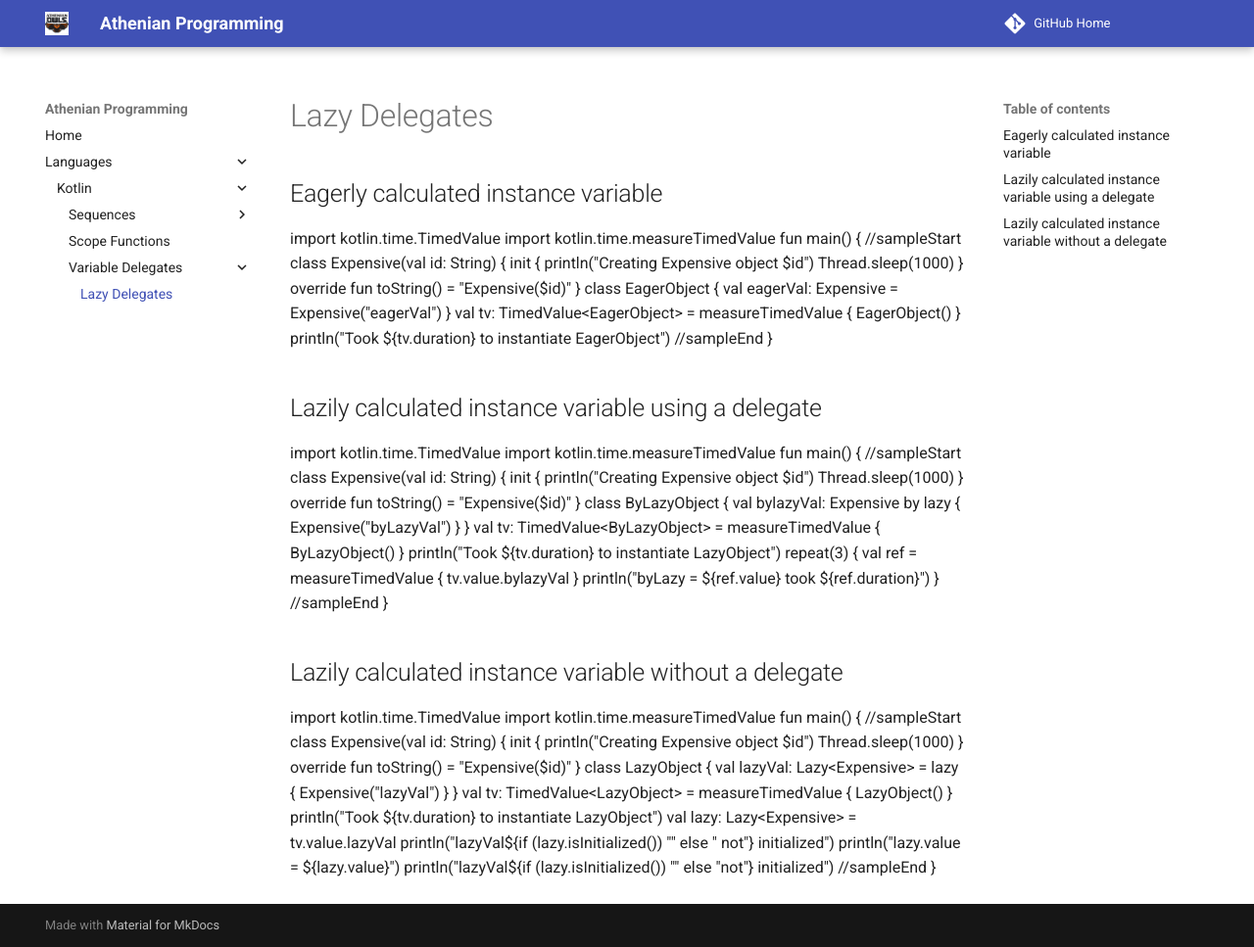
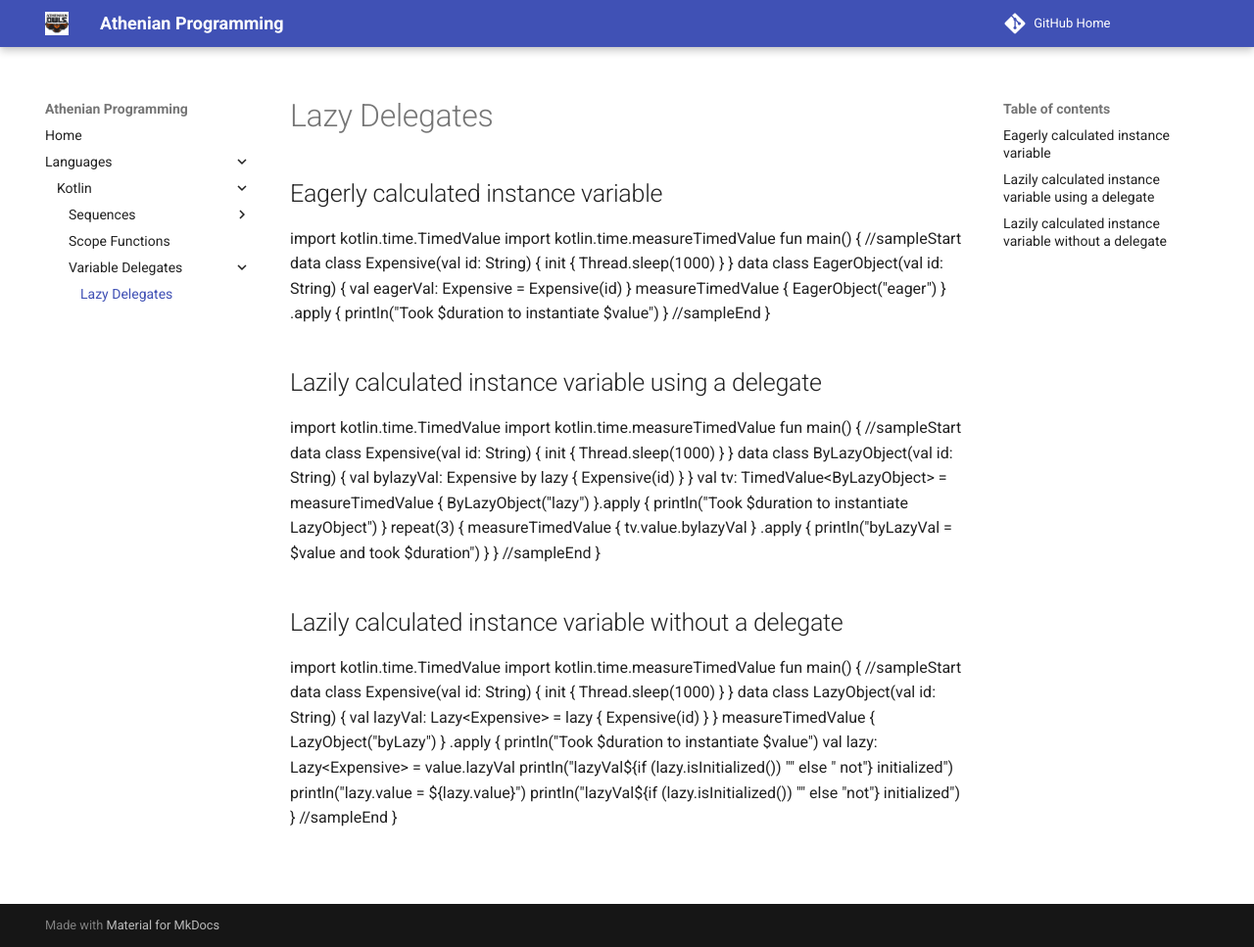
Before and after one commit to athenian-programming/kotlin-highlights, an MkDocs documentation site: the page built from docs/lazy-delegate.md, in a window 1280 px wide and 967 px high. Shown: the whole window at 98% size. Built offline with MkDocs 1.6.1 and Material for MkDocs 9.7.7, drawn with Linux system fonts in a browser that asks for light colours.

Commit message:
Update docs

```diff
--- a/docs/lazy-delegate.md
+++ b/docs/lazy-delegate.md
@@ -9,20 +9,20 @@ import kotlin.time.measureTimedValue
 
 fun main() {
 //sampleStart
-  class Expensive(val id: String) {
+  data class Expensive(val id: String)  {
     init {
-      println("Creating Expensive object $id")
       Thread.sleep(1000)
     }
-    override fun toString() = "Expensive($id)"
   }
 
-  class EagerObject {
-    val eagerVal: Expensive = Expensive("eagerVal")
+  data class EagerObject(val id: String) {
+    val eagerVal: Expensive = Expensive(id)
   }
 
-  val tv: TimedValue&lt;EagerObject> = measureTimedValue { EagerObject() }
-  println("Took ${tv.duration} to instantiate EagerObject")
+  measureTimedValue { EagerObject("eager") }
+    .apply {
+      println("Took $duration to instantiate $value")
+  }
 //sampleEnd
 }
 </div>
@@ -35,24 +35,25 @@ import kotlin.time.measureTimedValue
 
 fun main() {
 //sampleStart
-  class Expensive(val id: String) {
+  data class Expensive(val id: String) {
     init {
-      println("Creating Expensive object $id")
       Thread.sleep(1000)
     }
-    override fun toString() = "Expensive($id)"
   }
 
-  class ByLazyObject {
-    val bylazyVal: Expensive by lazy { Expensive("byLazyVal") }
+  data class ByLazyObject(val id: String) {
+    val bylazyVal: Expensive by lazy { Expensive(id) }
   }
 
-  val tv: TimedValue&lt;ByLazyObject> = measureTimedValue { ByLazyObject() }
-  println("Took ${tv.duration} to instantiate LazyObject")
+  val tv: TimedValue&lt;ByLazyObject> = measureTimedValue { ByLazyObject("lazy") }.apply {
+    println("Took $duration to instantiate LazyObject")
+  }
 
   repeat(3) {
-    val ref = measureTimedValue { tv.value.bylazyVal }
-    println("byLazy = ${ref.value} took ${ref.duration}")
+    measureTimedValue { tv.value.bylazyVal }
+      .apply {
+        println("byLazyVal = $value and took $duration")
+    }
   }
 //sampleEnd
 }
@@ -66,25 +67,25 @@ import kotlin.time.measureTimedValue
 
 fun main() {
 //sampleStart
-  class Expensive(val id: String) {
+  data class Expensive(val id: String) {
     init {
-      println("Creating Expensive object $id")
       Thread.sleep(1000)
     }
-    override fun toString() = "Expensive($id)"
   }
 
-  class LazyObject {
-    val lazyVal: Lazy&lt;Expensive> = lazy { Expensive("lazyVal") }
+  data class LazyObject(val id: String) {
+    val lazyVal: Lazy&lt;Expensive> = lazy { Expensive(id) }
   }
 
-  val tv: TimedValue&lt;LazyObject> = measureTimedValue { LazyObject() }
-  println("Took ${tv.duration} to instantiate LazyObject")
+  measureTimedValue { LazyObject("byLazy") }
+    .apply {
+      println("Took $duration to instantiate $value")
 
-  val lazy: Lazy&lt;Expensive> = tv.value.lazyVal
-  println("lazyVal${if (lazy.isInitialized()) "" else " not"} initialized")
-  println("lazy.value = ${lazy.value}")
-  println("lazyVal${if (lazy.isInitialized()) "" else "not"} initialized")
+      val lazy: Lazy&lt;Expensive> = value.lazyVal
+      println("lazyVal${if (lazy.isInitialized()) "" else " not"} initialized")
+      println("lazy.value = ${lazy.value}")
+      println("lazyVal${if (lazy.isInitialized()) "" else "not"} initialized")
+  }
 //sampleEnd
 }
 </div>
```
Also changed, not shown: 3 other files.
